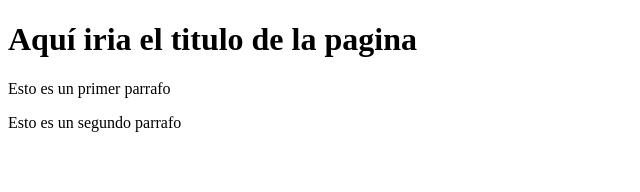
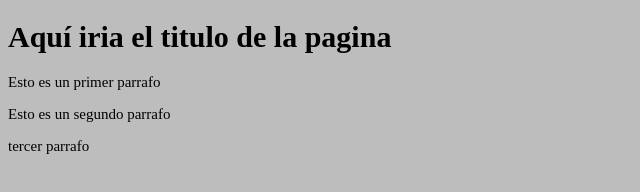
Before and after one commit to Jordi-Miravet/ProyectoWebEmpresaC, a plain HTML site: page index.html in a window 1280 px wide. Shown: the whole page, without its empty margins (0-640 px from the left). Drawn offline with Linux system fonts and the light colour scheme.

Commit message:
Añado estilos

```diff
--- a/css/style.css
+++ b/css/style.css
@@ -0,0 +1,4 @@
+body{
+    background-color: #bdbdbd;
+    font-size: 15px;
+}
--- a/index.html
+++ b/index.html
@@ -10,6 +10,7 @@
     <h1>Aquí iria el titulo de la pagina</h1>
     <p>Esto es un primer parrafo</p>
     <p>Esto es un segundo parrafo</p>
+    <p>tercer parrafo</p>
 
 
     <script src="./js/main.js"></script>
```
